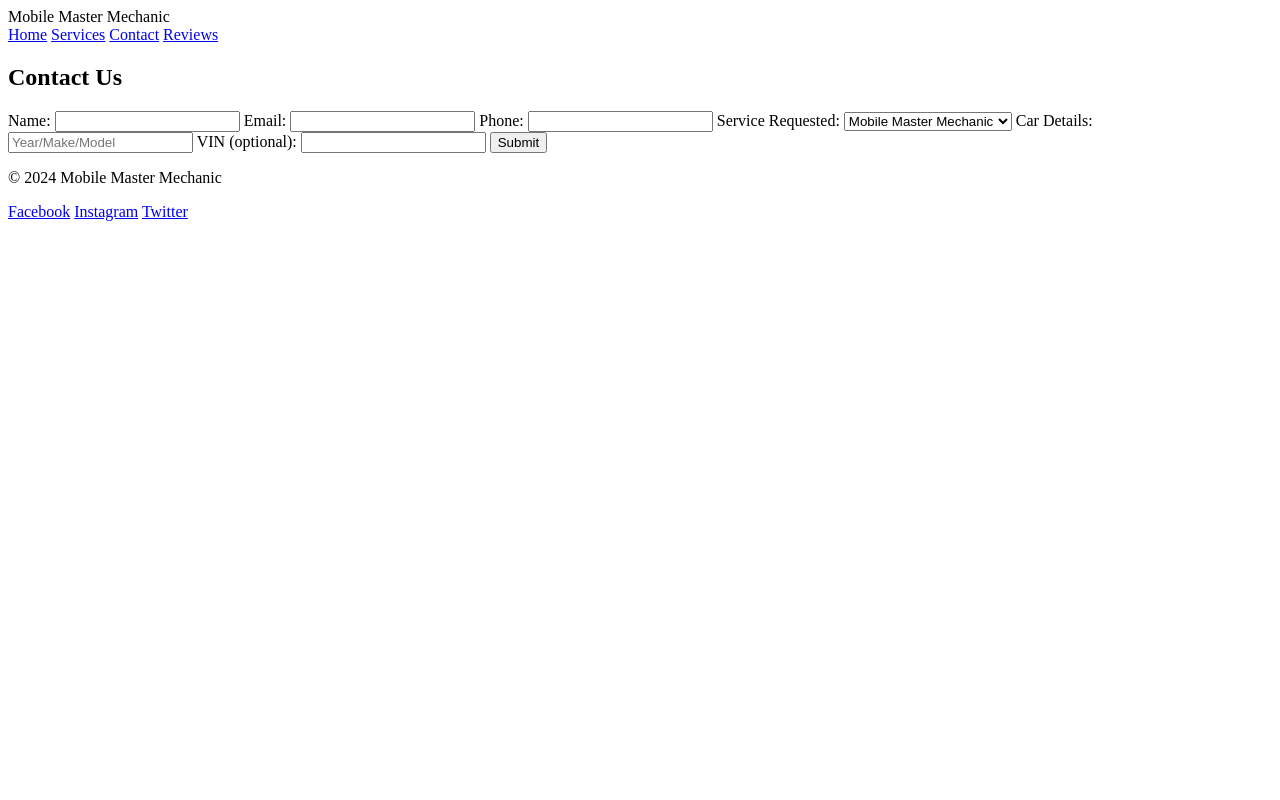
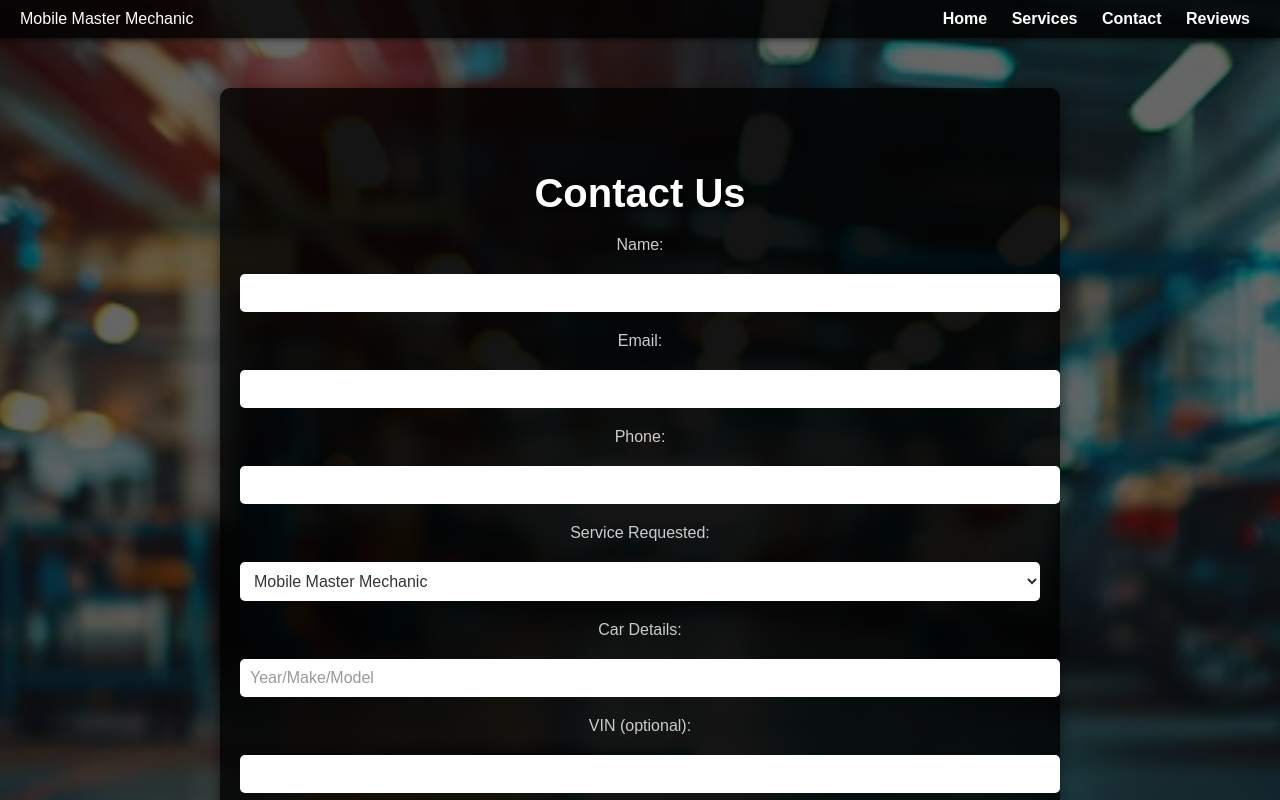
Before and after one commit to wJollie/mobileMasterMechanic, a plain HTML site: page contact.html in a window 1280 px wide. Shown: the top 800 px of the page. Drawn offline with Linux system fonts and the light colour scheme.

Commit message:
style done for now

```diff
--- /dev/null
+++ b/contact.css
@@ -0,0 +1,143 @@
+/* General Styles for the Contact Page */
+body {
+    font-family: Arial, sans-serif;
+    margin: 0;
+    padding: 0;
+    box-sizing: border-box;
+    background: url('assets/mechanic.jpeg') no-repeat center center/cover;
+    color: white;
+    position: relative;
+}
+
+body::before {
+    content: '';
+    position: absolute;
+    top: 0;
+    left: 0;
+    width: 100%;
+    height: 100%;
+    background: linear-gradient(rgba(0, 0, 0, 0.6), rgba(0, 0, 0, 0.6));
+    z-index: -1;
+}
+
+/* Header */
+header {
+    position: sticky;
+    top: 0;
+    background: rgba(0, 0, 0, 0.8);
+    color: white;
+    padding: 10px 20px;
+    display: flex;
+    justify-content: space-between;
+    align-items: center;
+    z-index: 1000;
+    box-shadow: 0 2px 5px rgba(0, 0, 0, 0.5);
+}
+
+header nav a {
+    color: white;
+    text-decoration: none;
+    margin: 0 10px;
+    font-weight: bold;
+    transition: color 0.3s;
+}
+
+header nav a:hover {
+    color: #007BFF;
+}
+
+/* Contact Section */
+.contact {
+    padding: 50px 20px;
+    max-width: 800px;
+    margin: 50px auto;
+    background: rgba(0, 0, 0, 0.8);
+    border-radius: 10px;
+    box-shadow: 0 5px 15px rgba(0, 0, 0, 0.5);
+    text-align: center;
+}
+
+.contact h1 {
+    font-size: 2.5rem;
+    margin-bottom: 20px;
+    text-shadow: 2px 2px 5px rgba(0, 0, 0, 0.7);
+}
+
+.contact p {
+    font-size: 1.2rem;
+    margin-bottom: 30px;
+    color: #ccc;
+}
+
+/* Form Styles */
+form {
+    display: flex;
+    flex-direction: column;
+    gap: 20px;
+}
+
+.form-group {
+    display: flex;
+    flex-direction: column;
+    align-items: flex-start;
+    gap: 10px;
+}
+
+label {
+    font-size: 1rem;
+    color: #ccc;
+}
+
+input, select {
+    width: 100%;
+    padding: 10px;
+    border-radius: 5px;
+    border: none;
+    font-size: 1rem;
+    color: #333;
+}
+
+input::placeholder {
+    color: #999;
+}
+
+select {
+    background: #fff;
+    cursor: pointer;
+}
+
+button {
+    padding: 15px;
+    border: none;
+    border-radius: 5px;
+    background: #007BFF;
+    color: white;
+    font-size: 1.2rem;
+    cursor: pointer;
+    transition: background 0.3s;
+}
+
+button:hover {
+    background: #0056b3;
+}
+
+/* Footer */
+footer {
+    background: rgba(0, 0, 0, 0.8);
+    color: white;
+    text-align: center;
+    padding: 20px;
+    margin-top: 50px;
+}
+
+footer .social-links a {
+    color: white;
+    margin: 0 10px;
+    text-decoration: none;
+    font-size: 1.2rem;
+    transition: color 0.3s;
+}
+
+footer .social-links a:hover {
+    color: #007BFF;
+}
--- a/contact.html
+++ b/contact.html
@@ -4,7 +4,7 @@
     <meta charset="UTF-8">
     <meta name="viewport" content="width=device-width, initial-scale=1.0">
     <title>Contact Us</title>
-    <link rel="stylesheet" href="styles.css">
+    <link rel="stylesheet" href="contact.css">
     <script src="https://cdn.emailjs.com/dist/email.min.js"></script>
 </head>
 <body>
@@ -22,7 +22,7 @@
     <!-- Contact Form -->
     <section class="contact">
         <h1>Contact Us</h1>
-        <form name="contact" method="POST" data-netlify="true">
+        <form name="contact" method="POST" data-netlify="true" action="/index.html">
             <input type="hidden" name="contact" value="contact">
             <label for="name">Name:</label>
             <input type="text" id="name" name="name" required>
```
